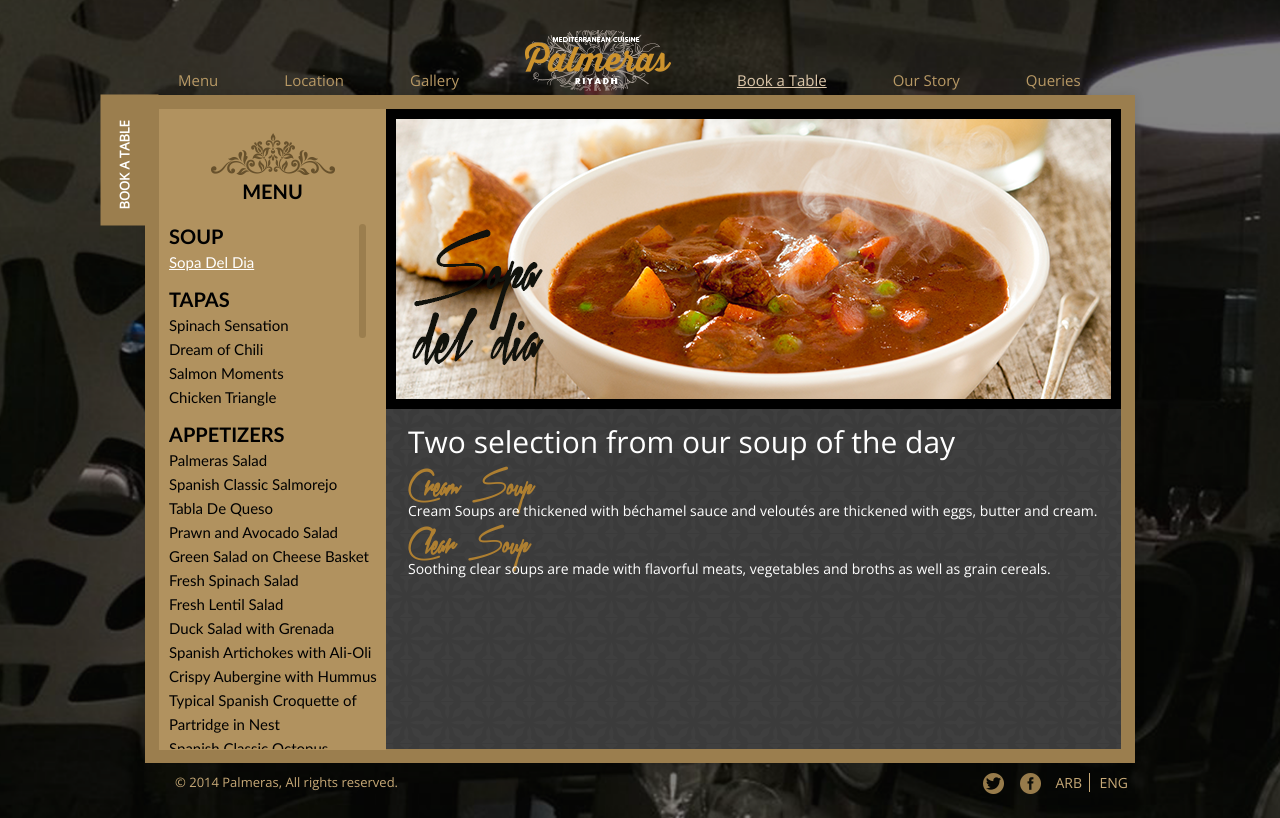
After one commit to DarussalamTech/palmeraas, a PHP site: page /menu.html in a window 1280 px wide. The commit adds this page. Run offline with PHP 8.4, Linux system fonts and the light colour scheme; some libraries are stand-ins or nearby versions.

Commit message:
Make new Page of Menu. Add Content in Menu page

```diff
--- a/css/scroller.css
+++ b/css/scroller.css
@@ -1,5 +1,5 @@
 
-.slimScrollDiv { height:473px !important; }
+.slimScrollDiv { height:525px !important; }
 
 #testDiv4 { height:450px !important; }
 
--- a/css/style.css
+++ b/css/style.css
@@ -71,3 +71,19 @@
 .location_para{font-size:20px !important; text-shadow:0 0 1px #FFF; }
 /*********** Gallery Page CSS **********/
 .jssort02 > div {top: 0 !important; left:0 !important; width:212px !important; height:641px !important; border-right:7px solid #9b7e4e;}
+.left_menu_detail{width:227px; height:641px; background:#b1925f; position:relative; float:left; display:inline;}
+.left_menu_detail h2{font-family:candara; font-size:20px; color:#000000; text-align:center; position:relative; top:24px; height:115px;}
+.menu_details{width:95%; height:525px; /*background:#066;*/ position:relative; padding-left:10px; overflow-y:scroll;}
+.menu_details ul{width:100%; height:auto; position:relative; list-style:none; margin-bottom:15px;}
+.menu_details ul li{font-family:candara; font-size:20px; color:#000; font-weight:bold;}
+.menu_details ul li a{font-family:candara; font-size:15px; color:#000; text-decoration:none; font-weight:normal;}
+.menu_details ul li a:hover, .menu_details ul li a:active{color:#FFF; text-decoration:underline;}
+.menu_details ul li a.menu_active{color:#FFF; text-decoration:underline;}
+.menu_details span{font-family:'Open Sans', sans-serif; font-size:16px; font-weight:bold; color:#FFF; margin-bottom:15px; text-decoration:underline; display:inline-block;}
+.right_menu_detail{width:734px; height:641px; position:relative; float:left; display:inline;}
+.right_menu_detail img{border:10px solid #000;}
+.menu_detail_text_div{width:94%; margin:0 auto; position:relative;}
+.menu_detail_text_div p.main_p{font-family:'Open Sans', sans-serif; font-size:30px; color:#FFF; margin-top:10px;}
+.menu_detail_text_div h3{color:#ae7f31; font-size:24px; font-family: 'Xtreem_Medium_Demo'; margin-top:15px;}
+.menu_detail_text_div p{font-family:'Open Sans', sans-serif; color:#FFF; font-size:14px;}
+#testDiv5{height:525px !important;}
--- /dev/null
+++ b/menu.html
@@ -0,0 +1,205 @@
+<!DOCTYPE HTML>
+<html>
+<head>
+
+<title>Palmeras Riyadh</title>
+
+<link rel="stylesheet" type="text/css" href="icons/ss-standard.css" />
+<link rel="stylesheet" type="text/css" href="css/pictureflip.css" />
+<link rel="stylesheet" type="text/css" href="css/style.css" />
+<link rel="stylesheet" type="text/css" href="css/scroller.css" />
+<link href='http://fonts.googleapis.com/css?family=Open+Sans' rel='stylesheet' type='text/css'>
+
+<meta name="viewport" content="width=device-width,initial-scale=1,user-scalable=yes">
+
+<script type="text/javascript" src="https://ajax.googleapis.com/ajax/libs/jquery/1.7.2/jquery.min.js"></script>
+<script type="text/javascript" src="js/prettify/prettify.js"></script>
+<script type="text/javascript" src="js/jquery.slimscroll.js"></script>
+</head>
+<body>
+<div id="wraper">
+    <div class="navigation">
+        <ul>
+            <li class="text-link"><a href="#">Menu</a></li>
+            <li class="text-link"><a href="location.html">Location</a></li>
+            <li class="text-link"><a href="gallery.html">Gallery</a></li>
+            <li><a href="index.html"><img src="images/logo.png" alt="Logo"></a></li>
+            <li class="text-link"><a href="book-table.html" class="active">Book a Table</a></li>
+            <li class="text-link"><a href="our-story.html">Our Story</a></li>
+            <li class="text-link"><a href="queries.html">Queries</a></li>
+        </ul>
+    </div>
+    <div id="book-table">
+        	<div class="text-book-table">
+                BOOK A TABLE
+            </div>
+          	<div class="left_menu_detail">
+            		<h2><img src="images/menu_heading.png" alt="heading img"><br> MENU</h2>
+                    <div class="menu_details" id="testDiv5">
+                    	<ul>
+                        	<li>SOUP</li>
+                            <li><a href="#" class="menu_active">Sopa Del Dia</a></li>
+                        </ul>
+                        <ul>
+                        	<li>TAPAS</li>
+                            <li><a href="#">Spinach Sensation</a></li>
+                            <li><a href="#">Dream of Chili</a></li>
+                            <li><a href="#">Salmon Moments</a></li>
+                            <li><a href="#">Chicken Triangle</a></li>
+                        </ul>
+                        <ul>
+                        	<li>APPETIZERS</li>
+                            <li><a href="#">Palmeras Salad</a></li>
+                            <li><a href="#">Spanish Classic Salmorejo</a></li>
+                            <li><a href="#">Tabla De Queso</a></li>
+                            <li><a href="#">Prawn and Avocado Salad</a></li>
+                            <li><a href="#">Green Salad on Cheese Basket</a></li>
+                            <li><a href="#">Fresh Spinach Salad</a></li>
+                            <li><a href="#">Fresh Lentil Salad</a></li>
+                            <li><a href="#">Duck Salad with Grenada</a></li>
+                            <li><a href="#">Spanish Artichokes with Ali-Oli</a></li>
+                            <li><a href="#">Crispy Aubergine with Hummus</a></li>
+                            <li><a href="#">Typical Spanish Croquette of Partridge in Nest</a></li>
+                            <li><a href="#">Spanish Classic Octopus</a></li>
+                            <li><a href="#">Spicy Potatoes (Bravas)</a></li>
+                            <li><a href="#">Typical Spanish Tortilla</a></li>
+                        </ul>
+                        <span>Main Courses</span>
+                        <ul>
+                        	<li>SEA FOODS</li>
+                            <li><a href="#">Cod with Spanish Ratatouille</a></li>
+                            <li><a href="#">Classic Mediterranean Fideua</a></li>
+                            <li><a href="#">Charcoal Grilled Lobster</a></li>
+                            <li><a href="#">Sea Bass with Vegetables</a></li>
+                            <li><a href="#">Grilled Salmon Garden of Vegetables</a></li>
+                            <li><a href="#">Jumbo Shrimp Al Josper</a></li>
+                        </ul>
+                         <ul>
+                        	<li>POULTRIES</li>
+                            <li><a href="#">Free Range Chicken with Crispy Potatoes</a></li>
+                            <li><a href="#">Grilled Magret Duck</a></li>
+                            <li><a href="#">Duck Grilled Foie Gras</a></li>
+                        </ul>
+                        <ul>
+                        	<li>PAELLA’S (25 min)</li>
+                            <li><a href="#">Black Sea Paella</a></li>
+                            <li><a href="#">Giant Charcoal Lobster Paella</a></li>
+                            <li><a href="#">Pollo Paella</a></li>
+                            <li><a href="#">Sirloin Steak Paella</a></li>
+                            <li><a href="#">Mix Paella</a></li>
+                        </ul>
+                        <ul>
+                        	<li>MEATS</li>
+                            <li><a href="#">Gourmet Beef Burger</a></li>
+                            <li><a href="#">Thyme Sirloin Steak</a></li>
+                            <li><a href="#">Entrecote</a></li>
+                            <li><a href="#">Flamed Sirloin Steak</a></li>
+                            <li><a href="#">Lamb with Vegetables on Basket</a></li>
+                            <li><a href="#">Tail of Ox</a></li>
+                        </ul>
+                        <ul>
+                        	<li>ITALIAN GASTRONOMY</li>
+                            <li><a href="#">Brochettes De Beef Tenderloin</a></li>
+                            <li><a href="#">Penne Palmeras</a></li>
+                            <li><a href="#">Fettuccini mushroom cream with or without chicken</a></li>
+                            <li><a href="#">Penne Arabica</a></li>
+                            <li><a href="#">Spaghetti de Mamma Mia</a></li>
+                        </ul>
+                        <ul>
+                        	<li>DESSERTS</li>
+                            <li><a href="#">Arroz Con Leche</a></li>
+                            <li><a href="#">Tarta De Mousse De Chocolate</a></li>
+                            <li><a href="#">La Cerveza D’Espana</a></li>
+                            <li><a href="#">Fresh Fruits Assortment</a></li>
+                            <li><a href="#">Ice Cream</a></li>
+                            <li><a href="#">Spanish Torrija</a></li>
+                            <li><a href="#">Leche Frita</a></li>
+                            <li><a href="#">Hot Dates Crepe</a></li>
+                        </ul>
+                        <ul>
+                        	<li>NEW GENERATION MENU</li>
+                            <li><a href="#">Hamburgesa</a></li>
+                            <li><a href="#">Langostinos Con Béchamel</a></li>
+                            <li><a href="#">Pechuga de pollo with pineapple cream sauce</a></li>
+                            <li><a href="#">Palitos de queso</a></li>
+                            <li><a href="#">Lenguado a la Romana</a></li>
+                        </ul>
+                         <span>Palmeras Drink List</span>
+                        <ul>
+                        	<li>SOFT DRINKS</li>
+                            <li><a href="#">Pepsi</a></li>
+                            <li><a href="#">Diet Pepsi</a></li>
+                            <li><a href="#">7- Up</a></li>
+                            <li><a href="#">Diet -7up</a></li>
+                        </ul>
+                        <ul>
+                        	<li>MALT BEVERAGES</li>
+                            <li><a href="#">San Miguel</a></li>
+                        </ul>
+                        <ul>
+                        	<li>WATER</li>
+                            <li><a href="#">Natural Still Water (Big)</a></li>
+                            <li><a href="#">Natural Still Water (Small)</a></li>
+                            <li><a href="#">Sparkling (Big)</a></li>
+                            <li><a href="#">Sparkling (Small)</a></li>
+                        </ul>
+                        <ul>
+                        	<li>FRESH JUICES</li>
+                            <li><a href="#">Fresh Orange Juice</a></li>
+                            <li><a href="#">Fresh Pineapple Juice</a></li>
+                        </ul>
+                    </div>
+            </div>
+            <div class="right_menu_detail">
+            	<img src="images/soup_1.png" alt="soup">
+                <div class="menu_detail_text_div">
+                <p class="main_p">Two selection from our soup of the day</p>
+                <h3>Cream Soup</h3>
+                	<p>Cream Soups are thickened with béchamel sauce and veloutés are thickened with eggs, butter and cream.</p>
+                <h3>Clear Soup</h3>
+                <p>Soothing clear soups are made with flavorful meats, vegetables and broths as well as grain cereals.</p>
+                </div>
+            </div>
+            <div style="clear:both"></div>
+    </div>
+    <div class="footer">
+    	<div class="left-footer">
+        	<p>&copy; 2014 Palmeras, All rights reserved.</p>
+        </div>
+        <div class="right-footer">
+        	<a href="#"><img src="images/twitter.png" alt="Twitter"></a>
+            <a href="#"><img src="images/facebook.png" alt="Facebook"></a>
+            <div class="footer-text">
+                <a href="#" class="arb-border">ARB</a>
+                <a href="#">ENG</a>
+            </div>
+        </div>
+    </div>
+</div>
+<script type="text/javascript">
+    $(function(){
+      $('#testDiv').slimscroll({
+        size: '15px'
+      });
+
+      $('#testDiv2').slimScroll({
+          position: 'left'
+      });
+
+      $('#testDiv3').slimScroll({
+          color: '#00f'
+      });
+
+      $('#testDiv4').slimScroll({
+          alwaysVisible: true
+      });
+
+      $('#testDiv5').slimScroll({
+          distance: '20px',
+          opacity: 1
+      });
+
+    });
+</script>
+</body>
+</html>
```
Also changed, not shown: images/menu_heading.png (added), images/soup_1.png (added).
